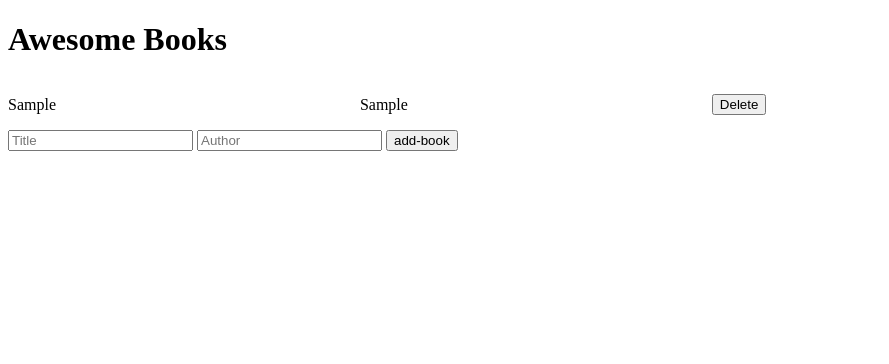
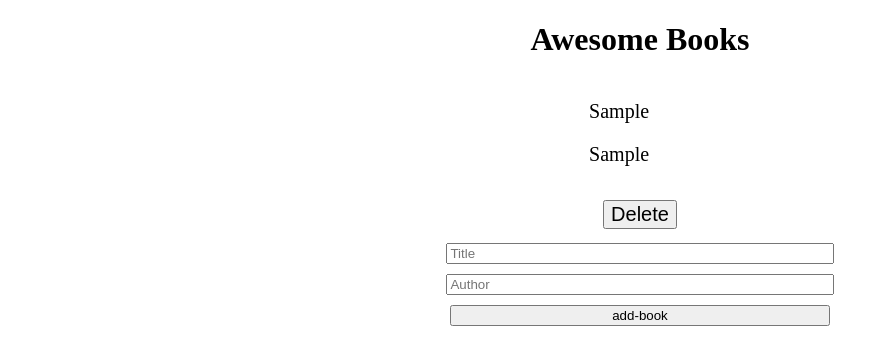
Before and after one commit to bengigo/awesome-books, a website: page index.html in a window 1280 px wide. Both pictures are taken after typing "Sample", "Sample" into the empty fields and a click on the input "add-book". Shown: the whole page, without its empty margins (0-889 px from the left). Drawn offline with Linux system fonts and the light colour scheme.

Commit message:
Add functionality to delete and styles

```diff
--- a/index.html
+++ b/index.html
@@ -15,11 +15,15 @@
   <div id="book-list">
   </div>
 
-
+  <form class="form">
     <input class="field" type="text" id="title" placeholder="Title">
 
     <input class="field" type="text" id="author" placeholder="Author">
     <input class="btn" type="submit" value="add-book" id="add">
+
+  </form>
+
+
 
 
 
--- a/script.js
+++ b/script.js
@@ -1,6 +1,7 @@
 const add = document.getElementById('add');
 const awesomeBooks = [];
-add.addEventListener('click', () => {
+add.addEventListener('click', (e) => {
+  e.preventDefault();
   const title = document.getElementById('title');
   const author = document.getElementById('author');
 
@@ -13,9 +14,6 @@ add.addEventListener('click', () => {
 
   localStorage.setItem('books', JSON.stringify(awesomeBooks));
 
-  if (title === '' || author === '') {
-    alert('tcuvybu');
-  } else {
   const list = document.getElementById('book-list');
 
   const newDiv = document.createElement('div');
@@ -31,5 +29,15 @@ add.addEventListener('click', () => {
 
   document.getElementById('title').value = '';
   document.getElementById('author').value = '';
+});
+document.getElementById('book-list').addEventListener('click', (e) => {
+  if (e.target.classList.contains('delete')) {
+    e.target.parentElement.remove();
+  }
+  awesomeBooks.forEach((book, i) => {
+    if (e.target.parentElement.firstElementChild.textContent === book.Title) {
+      awesomeBooks.splice(i, 1);
     }
   });
+  localStorage.setItem('books', JSON.stringify(awesomeBooks));
+});
--- a/styles.css
+++ b/styles.css
@@ -1,10 +1,33 @@
-.book {
-    width: 60%;
-    display: flex;
-    justify-content: space-between;
-    align-items: center
+p {
+  font-style: normal;
+  font-size: 20px;
 }
 
 .delete {
-    height: 70%;
+  margin: 14px;
+  font-size: 20px;
 }
+
+h1 {
+  display: flex;
+  justify-content: center;
+}
+
+.form {
+  display: flex;
+  flex-direction: column;
+  justify-content: center;
+  align-items: center;
+}
+
+input {
+  width: 30%;
+  margin-bottom: 10px;
+}
+
+#book-list {
+  display: flex;
+  justify-content: center;
+  align-items: center;
+  flex-direction: column;
+}
```
Lines whose indentation alone changed are shown as unchanged.
